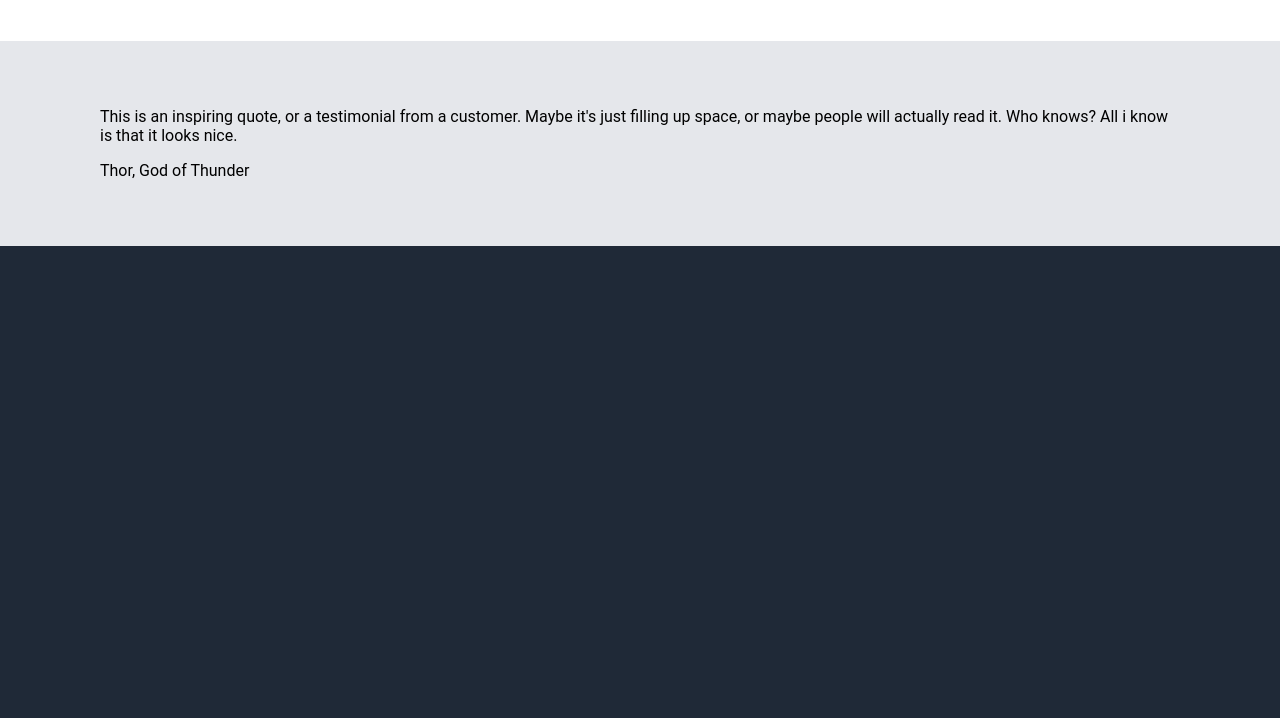
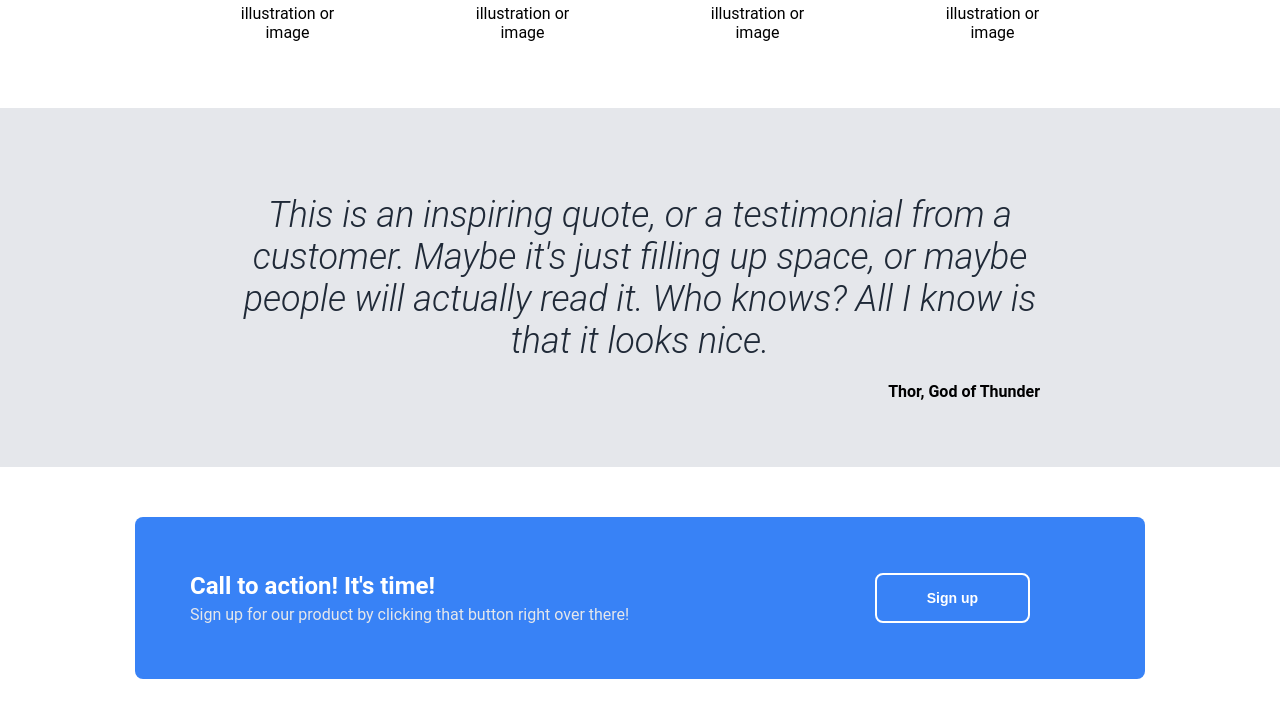
Before and after one commit to VasileRaduu/page_design, a plain HTML site: page index.html in a window 1280 px wide. Shown: the part 944-1662 px from the top of the page. Before the commit the page ends 1190 px from the top, so only its background shows below. Drawn offline with Linux system fonts and the light colour scheme.

Commit message:
Added logo and finished footer

```diff
--- a/index.html
+++ b/index.html
@@ -11,7 +11,7 @@
 <header>
 <nav>
 		<div class="nav-bar">
-			<h1 id="logo">Header Logo</h1>
+			<img src="./images/rvlogo.png" alt="logo" id="logo">
 			<ul class="header-link">
 				<li>Recipes</li>
 				<li>About</li>
@@ -63,12 +63,24 @@
 </section>
 
 <section class="quote">
-	<p>This is an inspiring quote, or a testimonial from a customer. Maybe it's just filling up space, or maybe people will actually read it. Who knows? All i know is that it looks nice.</p>
-	<p>Thor, God of Thunder</p>
+  <div class="quote-container">
+    <p id="quoteP">
+      This is an inspiring quote, or a testimonial from a customer. Maybe it's just filling up space,
+      or maybe people will actually read it. Who knows? All I know is that it looks nice.
+    </p>
+    <p id="quoteSign">Thor, God of Thunder</p>
+  </div>
 </section>
 
+
 <footer>
-
+  <div class="footerBar">
+    <div class="footerText">
+      <h3>Call to action! It's time!</h3>
+      <p>Sign up for our product by clicking that button right over there!</p>
+    </div>
+    <button id="buttonFooter">Sign up</button>
+  </div>
 </footer>
 </body>
 </html>
--- a/style.css
+++ b/style.css
@@ -1,5 +1,5 @@
 body {
-  font-family: Roboto; sans sherif;
+  font-family: 'Roboto', Arial, sans-serif;
 	margin: 0;
 	background-color: #1F2937;
 }
@@ -18,8 +18,9 @@ header {
 }
 
 #logo {
-	color: #f9faf8;
-	font-size: 30px;
+  width: 150px;
+  height: 150px;
+  object-fit: cover;
 }
 
 .header-link {
@@ -37,7 +38,7 @@ header {
   padding: 50px 100px;
   max-width: 1200px;
   margin: 0 auto;
-	gap: 100px;
+	gap: 200px;
 }
 
 .hero-text {
@@ -68,10 +69,12 @@ button {
 }
 
 .hero-image img {
-  max-width: 70%;
+  max-width: 100%;
   height: auto;
   border-radius: 20px;
 }
+
+/* START OF THE Some random information Section */
 
 .randomInfo {
 	background-color: white;
@@ -112,14 +115,80 @@ button {
   border: 4px solid #3882F6;
   border-radius: 12px;
 }
+/* Start of the QUOTE PAGE */
+
 
 
 .quote {
-	background-color: #E5E7EB;
-	justify-content: space-between;
-  align-items: center;
+  background-color: #E5E7EB;
+  padding: 50px 100px;
+  display: flex;
+  justify-content: center;
+	padding: 50px 100px;
+  max-width: 1200px;
+	margin: 0 auto;
+}
+
+.quote-container {
+  max-width: 800px;
+  width: 100%;
+}
+
+#quoteP {
+  font-size: 36px;
+  font-style: italic;
+  font-weight: 300;
+  color: #1F2937;
+  text-align: center;
+  margin-bottom: 20px;
+}
+
+#quoteSign {
+  text-align: right;
+  font-weight: bold;
+	font-size: 16px;
+}
+
+/* START OF THE FOOTER */
+
+
+footer {
   padding: 50px 100px;
   max-width: 1200px;
   margin: 0 auto;
-	gap: 100px;
+  background-color: white;
 }
+
+.footerBar {
+  display: flex;
+  justify-content: space-between;
+  align-items: center;
+  padding: 55px 55px;
+  background-color: #3882F6;
+  border-radius: 8px;
+  max-width: 900px;
+  margin: 0 auto;
+  color: white;
+}
+
+.footerText h3 {
+  margin: 0;
+  font-size: 24px;
+}
+
+.footerText p {
+  margin: 5px 0 0;
+  font-size: 16px;
+	color: #E5E7EB;
+}
+
+#buttonFooter {
+  background-color: transparent;
+  color: white;
+  border: 2px solid white;
+  border-radius: 8px;
+  padding: 15px 50px;
+  font-weight: bold;
+  cursor: pointer;
+  margin-right: 60px;
+}
```
Also changed, not shown: images/rvlogo.png (added).
